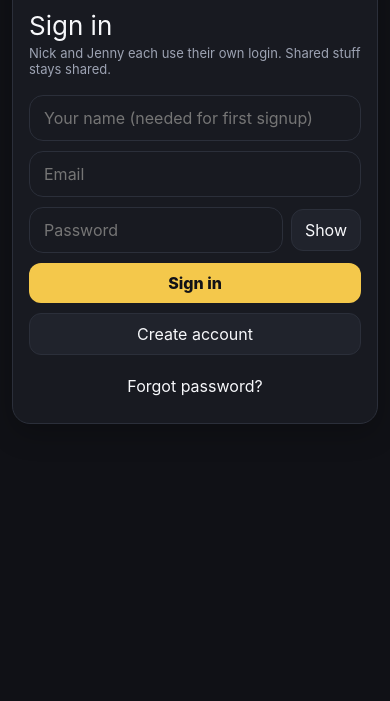
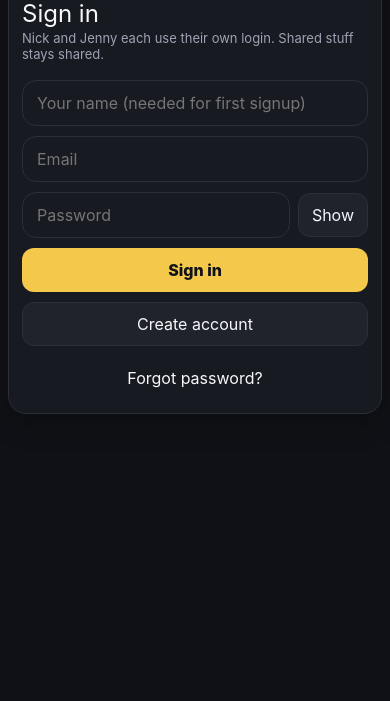
Before and after one commit to Moldavite333/Cheese-Louise, a plain HTML site: page index.html in a window 390 px wide. Shown: the part 143-844 px from the top of the page. Drawn offline with nearby package versions, Linux system fonts and the light colour scheme.

Commit message:
Load mobile polish overrides for HQ

```diff
--- a/index.html
+++ b/index.html
@@ -22,6 +22,7 @@
   <link rel="stylesheet" href="trait-art.css?v=29" />
   <link rel="stylesheet" href="romantiverse-search.css?v=34" />
   <link rel="stylesheet" href="ruleify.css?v=35" />
+  <link rel="stylesheet" href="mobile-polish.css?v=41" />
 </head>
 <body>
   <div id="app"></div>
```
